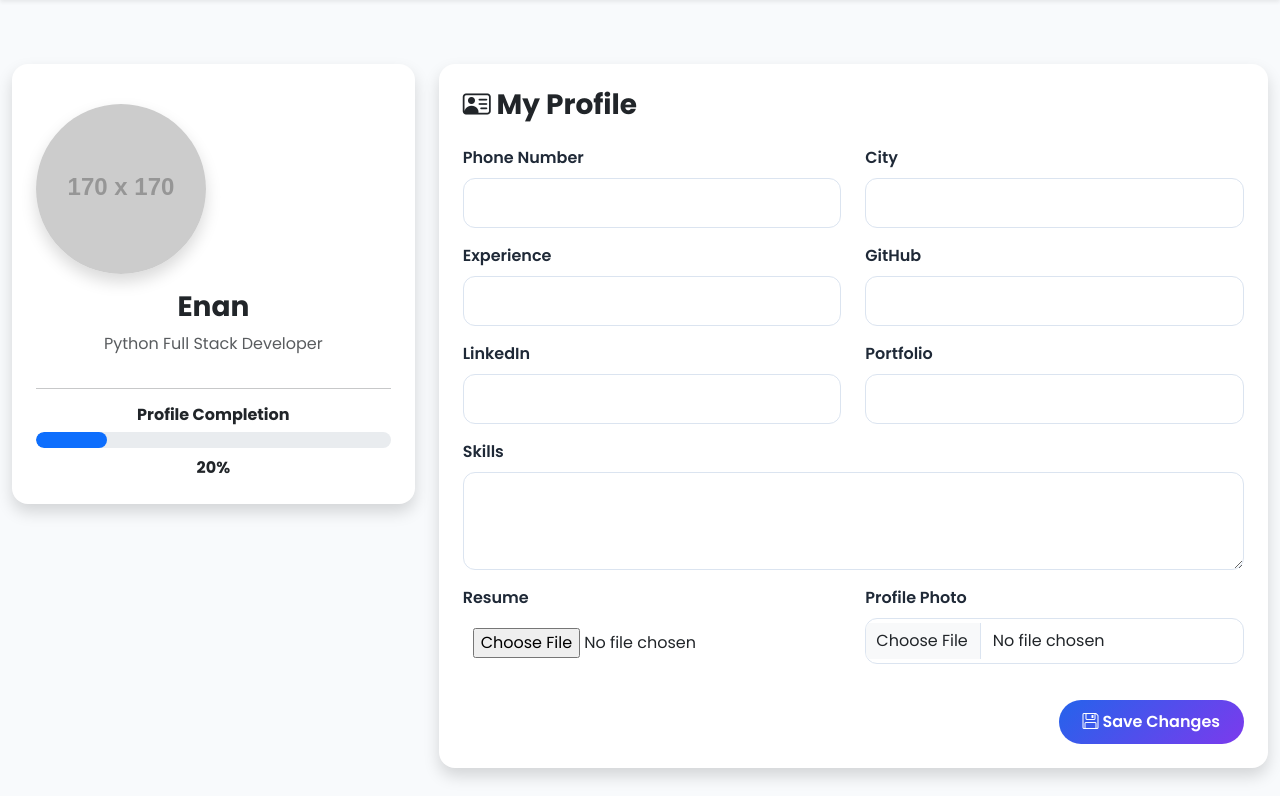
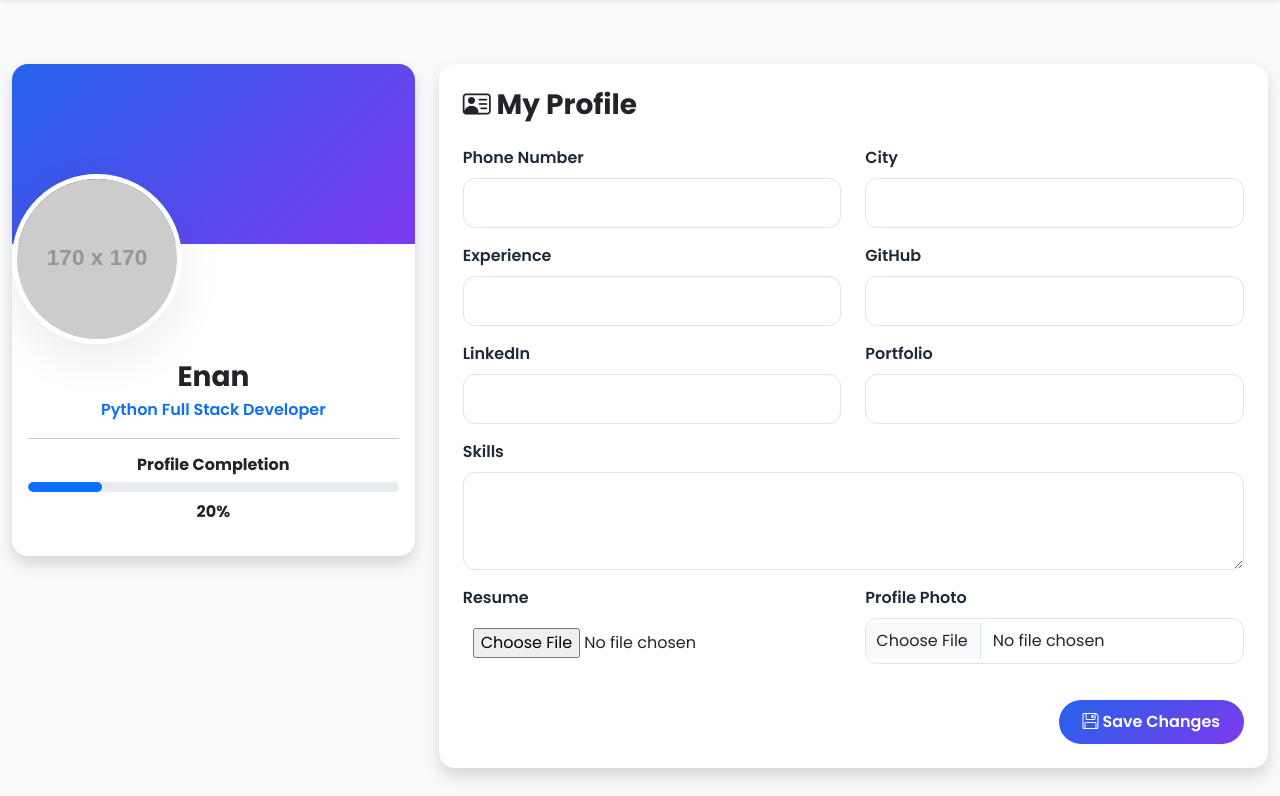
Before and after one commit to ChristianEnan/Job-Portal, a Django app: page /accounts/profile/ in a window 1280 px wide. Shown: the part 94-890 px from the top of the page. Run offline with Django 5.2, Linux system fonts and the light colour scheme; a user stored in the database is signed in; data comes from the database, SQL or seed files in the repository; grey boxes labelled with a size stand in for pictures from a placeholder-image service; some libraries are stand-ins or nearby versions.

Commit message:
feat: Add job listing page and update navigation; enhance profile layout and styles

```diff
--- a/JobPortal/jobs/urls.py
+++ b/JobPortal/jobs/urls.py
@@ -14,4 +14,5 @@ urlpatterns = [
     path("jobs/manage/",views.manage_jobs,name="manage_jobs",),
     path("jobs/edit/<int:pk>/",views.edit_job,name="edit_job",),
     path("jobs/delete/<int:pk>/",views.delete_job,name="delete_job",),
+    path("jobs/", views.job_list, name="job_list"),
 ]
--- a/JobPortal/static/css/style.css
+++ b/JobPortal/static/css/style.css
@@ -529,3 +529,17 @@ input[type="file"]{
     padding:10px;
 
 }
+
+.profile-banner{
+    height:180px;
+    background:linear-gradient(135deg,#2563eb,#7c3aed);
+}
+
+#previewImage{
+    transition:0.4s;
+    cursor:pointer;
+}
+
+#previewImage:hover{
+    transform:scale(1.05);
+}
--- a/JobPortal/templates/accounts/profile.html
+++ b/JobPortal/templates/accounts/profile.html
@@ -13,16 +13,20 @@ My Profile
         <!-- Left Profile Card -->
         <div class="col-lg-4">
 
-            <div class="card border-0 shadow rounded-4 p-4 text-center">
+    <div class="card border-0 shadow rounded-4 overflow-hidden">
 
-                <div class="mt-3">
+        <!-- Banner -->
+        <div class="profile-banner"></div>
+
+        <!-- Profile Image -->
+        <div class="text-center" style="margin-top:-70px;">
 
             {% if profile.profile_image %}
 
             <img
                 id="previewImage"
                 src="{{ profile.profile_image.url }}"
-                        class="rounded-circle shadow"
+                class="rounded-circle border border-5 border-white shadow-lg"
                 width="170"
                 height="170"
                 style="object-fit:cover;">
@@ -32,7 +36,7 @@ My Profile
             <img
                 id="previewImage"
                 src="https://via.placeholder.com/170x170.png?text=Profile"
-                        class="rounded-circle shadow"
+                class="rounded-circle border border-5 border-white shadow-lg"
                 width="170"
                 height="170"
                 style="object-fit:cover;">
@@ -41,19 +45,26 @@ My Profile
 
         </div>
 
-                <h3 class="fw-bold mt-3">
+        <div class="card-body text-center">
+
+            <h3 class="fw-bold mb-1">
                 {{ request.user.get_full_name|default:request.user.username }}
             </h3>
 
-                <p class="text-muted">
+            <p class="text-primary fw-semibold">
                 Python Full Stack Developer
             </p>
 
             {% if profile.city %}
-                <p>
+
+            <p class="text-muted">
+
                 <i class="bi bi-geo-alt-fill text-danger"></i>
+
                 {{ profile.city }}
+
             </p>
+
             {% endif %}
 
             <hr>
@@ -62,7 +73,7 @@ My Profile
                 Profile Completion
             </h6>
 
-                <div class="progress mb-2">
+            <div class="progress rounded-pill" style="height:10px;">
 
                 <div
                     class="progress-bar bg-primary"
@@ -72,14 +83,17 @@ My Profile
 
             </div>
 
-                <strong>
+            <p class="mt-2 fw-bold">
+
                 {{ profile_completion }}%
-                </strong>
+
+            </p>
 
         </div>
 
     </div>
 
+</div>
         <!-- Right Side -->
         <div class="col-lg-8">
 
--- a/JobPortal/templates/base.html
+++ b/JobPortal/templates/base.html
@@ -64,9 +64,7 @@ id="nav">
 </li>
 
 <li class="nav-item">
-
-<a class="nav-link" href="/jobs/">Jobs</a>
-
+    <a class="nav-link" href="{% url 'job_list' %}">Jobs</a>
 </li>
 
 <li class="nav-item">
```
Also changed, not shown: JobPortal/jobs/views.py (+14 -0 lines), JobPortal/templates/jobs/job_list.html (added, +119 -0 lines). Lines whose indentation alone changed are shown as unchanged.
